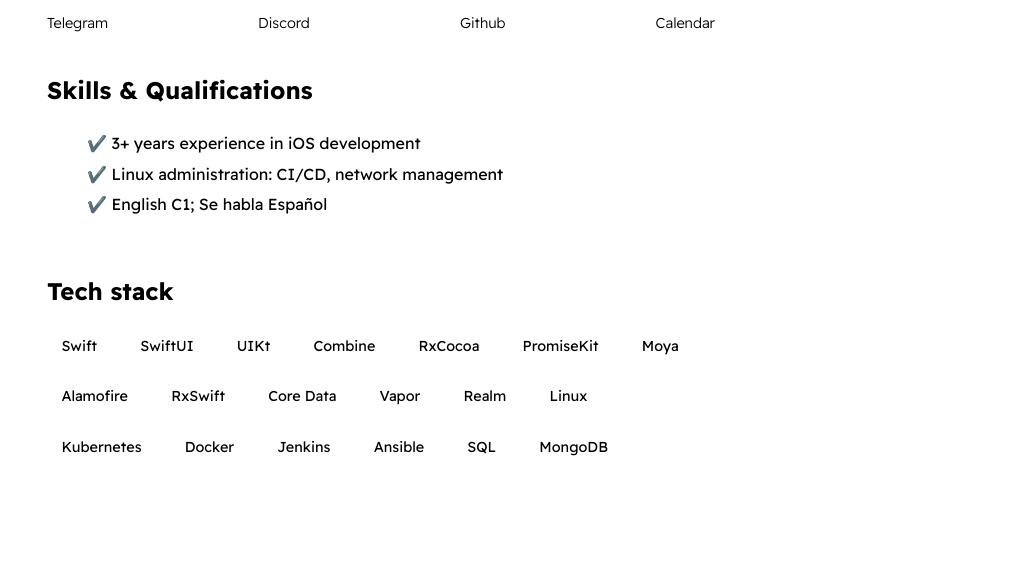
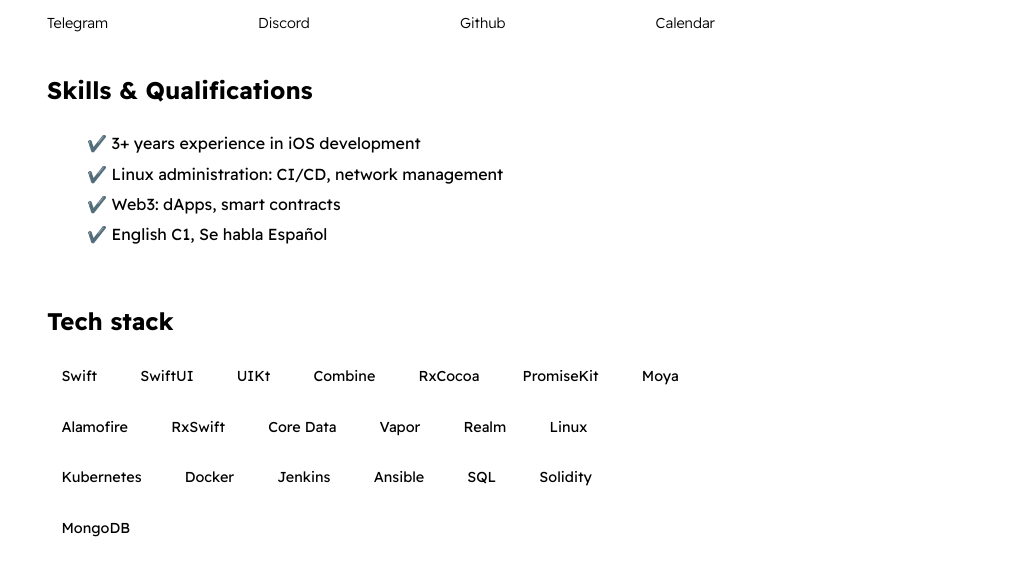
Before and after one commit to S0lrdSd/Resume, a plain HTML site: page index.html in a window 1280 px wide. Shown: the part 252-824 px from the top of the page, without its empty margins (259-1280 px from the left). Before the commit the page ends 800 px from the top, so only its background shows below. Drawn offline with Linux system fonts and the light colour scheme.

Commit message:
Update index.html

```diff
--- a/index.html
+++ b/index.html
@@ -33,7 +33,8 @@
                 <ul id="qualifications--list">
                     <li>✔️ 3+ years experience in iOS development</li>
                     <li>✔️ Linux administration: CI/CD, network management</li>
-                    <li>✔️ English C1; Se habla Español </li>
+                    <li>✔️ Web3: dApps, smart contracts</li>
+                    <li>✔️ English C1, Se habla Español </li>
                 </ul>
             </section>
             <section class="section--page">
@@ -57,6 +58,7 @@
                     <div class="card--techstack"><span>Jenkins</span></div>
                     <div class="card--techstack"><span>Ansible</span></div>
                     <div class="card--techstack"><span>SQL</span></div>
+                    <div class="card--techstack"><span>Solidity</span></div>
                     <div class="card--techstack"><span>MongoDB</span></div>
                 </div>
             </section>
```
